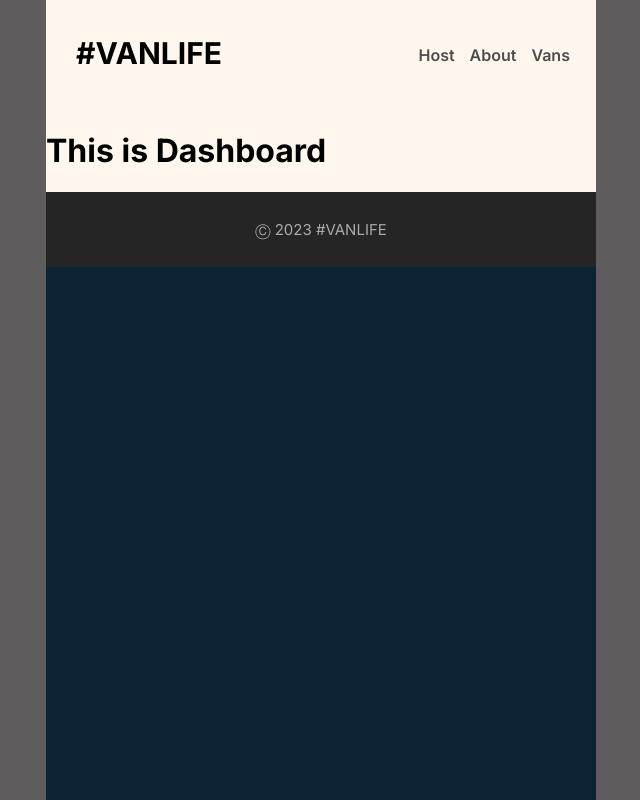
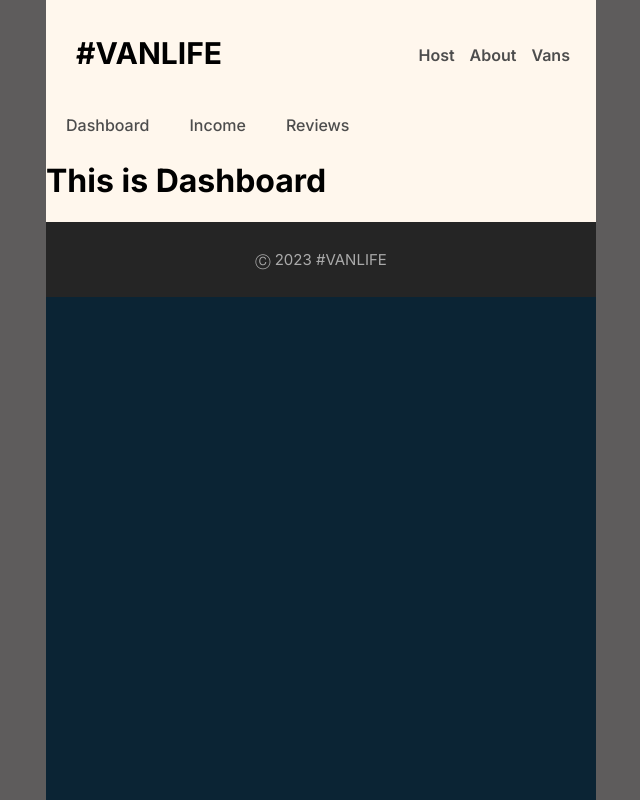
Before and after one commit to wasimhyder09/vanlife, a React (Create React App) app: page /host in a window 1280 px wide. Shown: the whole page, without its empty margins (319-959 px from the left). Built offline with nearby package versions, Linux system fonts and the light colour scheme; what miragejs would draw is missing.

Commit message:
Created nested routes

```diff
--- a/src/App.css
+++ b/src/App.css
@@ -235,3 +235,18 @@
   line-height: 20px;
   margin-bottom: 30px;
 }
+
+.host-nav {
+  display: flex;
+}
+.host-nav a {
+  text-decoration: none;
+  color: #4D4D4D;
+  font-weight: 500;
+  padding: 5px 20px;
+}
+.host-nav a:hover {
+  color: #161616;
+  text-decoration: underline;
+  font-weight: 600;
+}
--- /dev/null
+++ b/src/components/HostLayout.jsx
@@ -0,0 +1,13 @@
+import { Link, Outlet } from "react-router-dom";
+export default function HostLayout() {
+  return(
+    <>
+      <nav className="host-nav">
+        <Link to="/host">Dashboard</Link>
+        <Link to="/host/income">Income</Link>
+        <Link to="/host/reviews">Reviews</Link>
+      </nav>
+      <Outlet />
+    </>
+  )
+}
--- a/src/components/Nav.jsx
+++ b/src/components/Nav.jsx
@@ -8,19 +8,21 @@
 import Dashboard from "../pages/Host/Dashboard";
 import Income from "../pages/Host/Income";
 import Reviews from "../pages/Host/Reviews";
+import HostLayout from "./HostLayout";
 
 export default function Nav() {
   return(
     <BrowserRouter>
       <Routes>
-        <Route element={<Layout />}>
-          <Route path="/" element={<Home />} />
-          <Route path="/about" element={<About />} />
-          <Route path="/vans" element={<Vans />} />
-          <Route path="/vans/:id" element={<VanDetail />} />
-          <Route path="/host" element={<Dashboard />} >
-            <Route path="/host/income" element={<Income />} />
-            <Route path="/host/reviews" element={<Reviews />} />
+        <Route path="/" element={<Layout />}>
+          <Route index element={<Home />} />
+          <Route path="about" element={<About />} />
+          <Route path="vans" element={<Vans />} />
+          <Route path="vans/:id" element={<VanDetail />} />
+          <Route path="host" element={<HostLayout />} >
+            <Route index element={<Dashboard />} />
+            <Route path="income" element={<Income />} />
+            <Route path="reviews" element={<Reviews />} />
           </Route>
         </Route>
       </Routes>
--- a/src/pages/Host/Dashboard.jsx
+++ b/src/pages/Host/Dashboard.jsx
@@ -1,9 +1,6 @@
 import { Outlet } from "react-router-dom"
 export default function Dashboard() {
   return(
-    <>
       <h1>This is Dashboard</h1>
-      <Outlet />
-    </>
   )
 }
```
